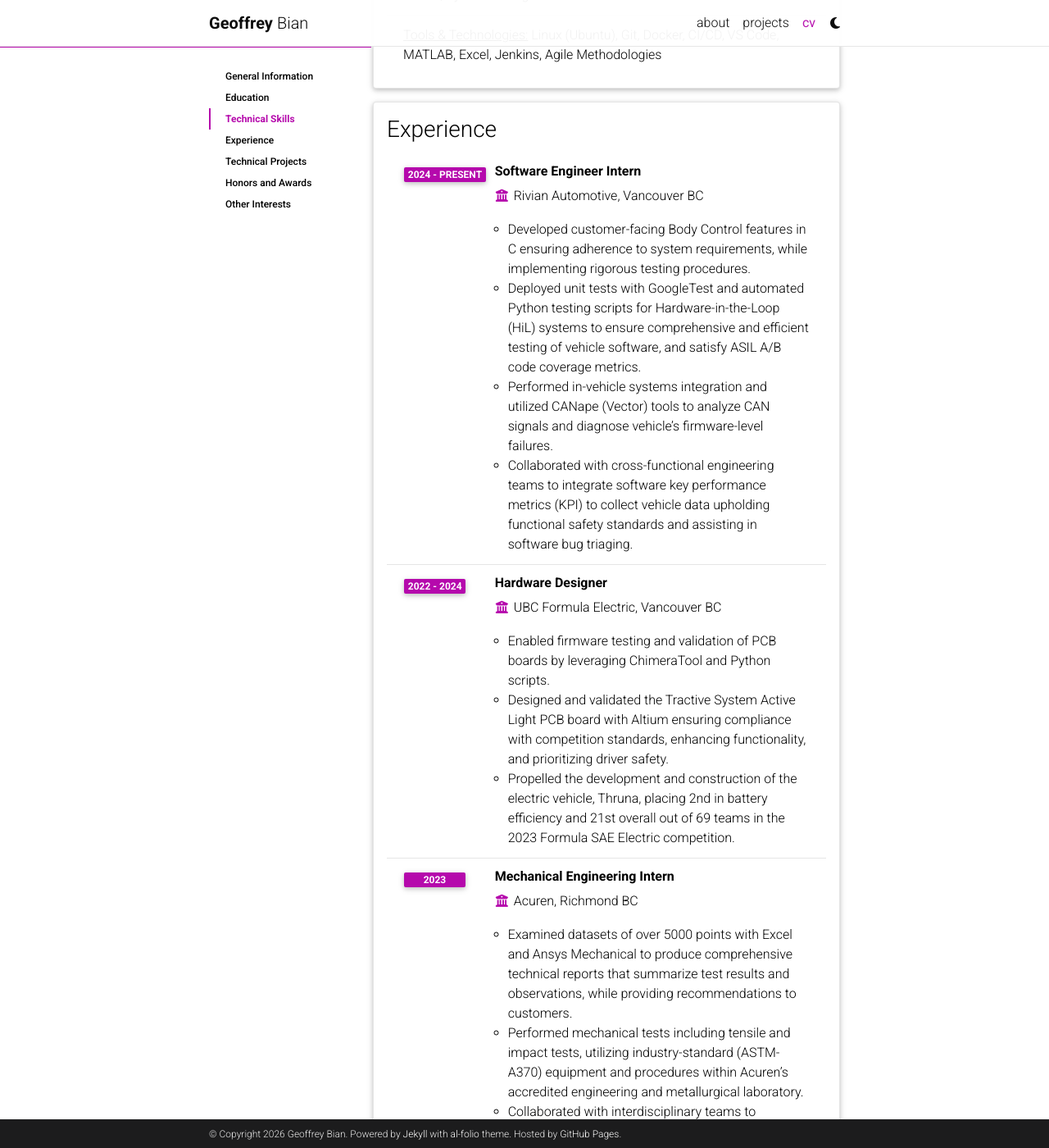
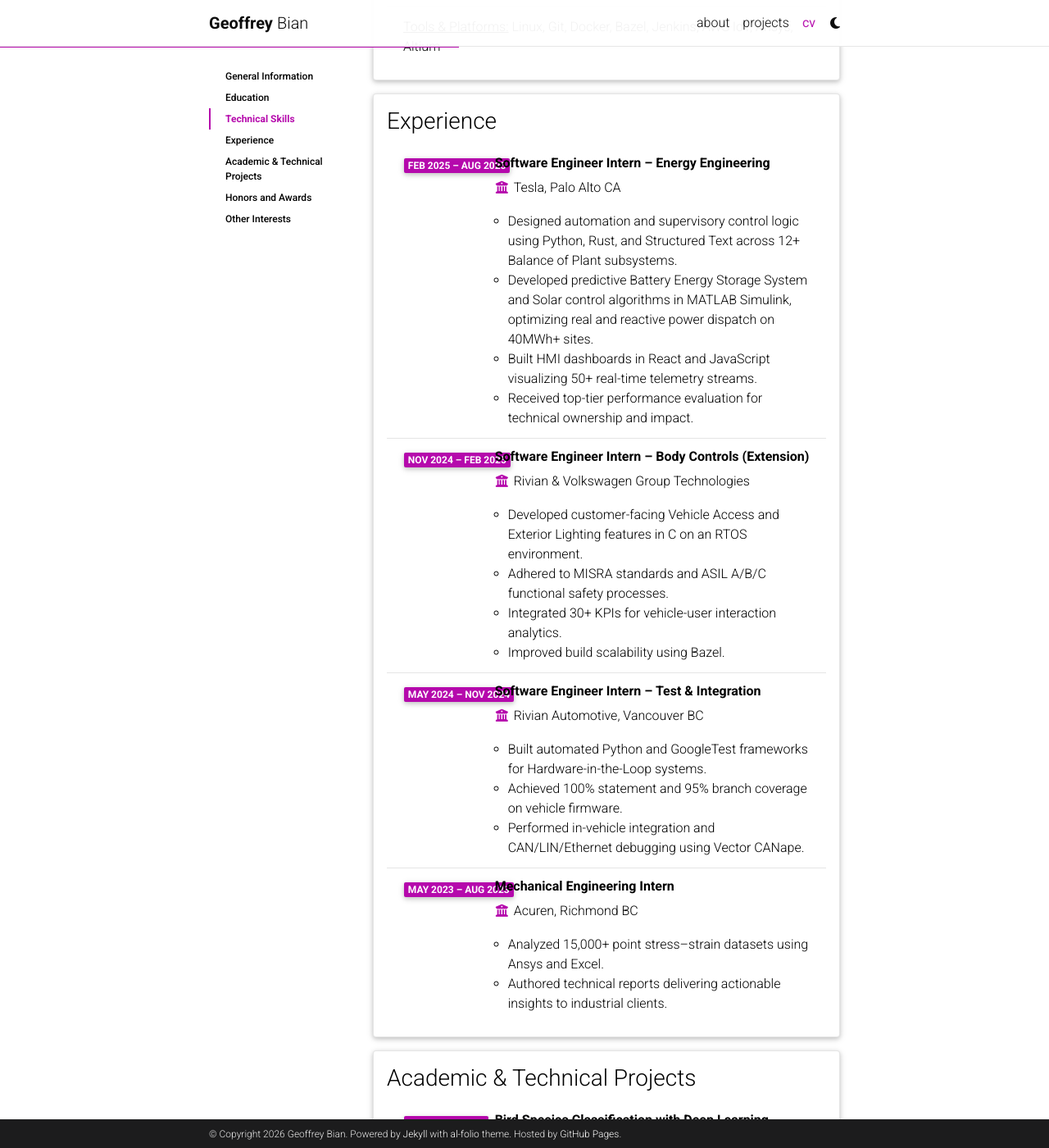
Before and after one commit to GeoffreyBian/geoffreybian.github.io, a Jekyll site: the page built from _pages/cv.md, in a window 1280 px wide and 1400 px high, scrolled down 1131 px. Shown: the whole window at 82% size. Built offline with Jekyll 4.4.1, drawn with Linux system fonts in a browser that asks for light colours; comment, search, counter and statistics services are not loaded; a style sheet for code colours, icons or effects is not loaded; some of the changed text lies outside the part shown.

Commit message:
update resume feb 3

```diff
--- a/_data/cv.yml
+++ b/_data/cv.yml
@@ -9,133 +9,124 @@
       value: geoffreybian100@gmail.com
     - name: LinkedIn
       value: www.linkedin.com/in/geoffreybian/
-    - name: Date of Birth
-      value: 2 July 2004
+    - name: GitHub
+      value: github.com/GeoffreyBian
+    - name: Citizenship
+      value: Canadian
     - name: Languages
       value: English, French, Mandarin
 
 - title: Education
   type: time_table
   contents:
-    - title: "Bachelor's of Applied Sciences in Computer Engineering"
+    - title: "Bachelor of Applied Science in Computer Engineering"
       institution: University of British Columbia
       year: 2022 - 2027
       description:
-        - "Cumulative GPA of 87.2% (4.1)"
-        - title: "Next available Co-op work term"
+        - "GPA: 4.0 / 4.0 (87%+)"
+        - title: "Relevant Coursework"
           contents:
-            - "January-August 2025"
-        - title: "Relevant Courses"
-          contents:
-            - "Software Construction"
-            - "Computing Systems"
-            - "Data Structures & Algorithms"
-            - "Circuit Analysis"
-            - "Technical Communication"
+            - Software Construction
+            - Computing Systems
+            - Data Structures & Algorithms
+            - Control Systems
+            - Circuit Analysis
 
-- title: "Technical Skills"
+- title: Technical Skills
   type: list
   contents:
-    - "<u>Programming & Frameworks:</u> Java, Python, C, C++, JavaScript, React.js, Node.js, GoogleTest, JUnit, GDB"
-    - "<u>Systems & Hardware:</u> AWS, TCP/IP, CAN, LIN, ARM, Raspberry Pi, Altium, SystemVerilog"
-    - "<u>Tools & Technologies:</u> Linux (Ubuntu), Git, Docker, CI/CD, VS Code, MATLAB, Excel, Jenkins, Agile Methodologies"
+    - "<u>Languages:</u> Python, C, C++, Java, JavaScript (React), Go, Rust, SQL"
+    - "<u>Systems & Embedded:</u> CAN, LIN, TCP/IP, RTOS, ARM, STM32, Arduino, Raspberry Pi"
+    - "<u>ML & Controls:</u> PyTorch, MATLAB Simulink, Kalman Filters, PID Control"
+    - "<u>Tools & Platforms:</u> Linux, Git, Docker, Bazel, Jenkins, AWS IoT, Ansys, Altium"
 
 - title: Experience
   type: time_table
   contents:
-    - title: "Software Engineer Intern"
+    - title: "Software Engineer Intern – Energy Engineering"
+      institution: Tesla, Palo Alto CA
+      year: Feb 2025 – Aug 2025
+      description:
+        - "Designed automation and supervisory control logic using Python, Rust, and Structured Text across 12+ Balance of Plant subsystems."
+        - "Developed predictive Battery Energy Storage System and Solar control algorithms in MATLAB Simulink, optimizing real and reactive power dispatch on 40MWh+ sites."
+        - "Built HMI dashboards in React and JavaScript visualizing 50+ real-time telemetry streams."
+        - "Received top-tier performance evaluation for technical ownership and impact."
+
+    - title: "Software Engineer Intern – Body Controls (Extension)"
+      institution: Rivian & Volkswagen Group Technologies
+      year: Nov 2024 – Feb 2025
+      description:
+        - "Developed customer-facing Vehicle Access and Exterior Lighting features in C on an RTOS environment."
+        - "Adhered to MISRA standards and ASIL A/B/C functional safety processes."
+        - "Integrated 30+ KPIs for vehicle-user interaction analytics."
+        - "Improved build scalability using Bazel."
+
+    - title: "Software Engineer Intern – Test & Integration"
       institution: Rivian Automotive, Vancouver BC
-      year: 2024 - Present
+      year: May 2024 – Nov 2024
       description:
-        - "Developed customer-facing Body Control features in C ensuring adherence to system requirements, while implementing rigorous testing procedures."
-        - "Deployed unit tests with GoogleTest and automated Python testing scripts for Hardware-in-the-Loop (HiL) systems to ensure comprehensive and efficient testing of vehicle software, and satisfy ASIL A/B code coverage metrics."
-        - "Performed in-vehicle systems integration and utilized CANape (Vector) tools to analyze CAN signals and diagnose vehicle’s firmware-level failures."
-        - "Collaborated with cross-functional engineering teams to integrate software key performance metrics (KPI) to collect vehicle data upholding functional safety standards and assisting in software bug triaging."
-
-    - title: "Hardware Designer"
-      institution: UBC Formula Electric, Vancouver BC
-      year: 2022 - 2024
-      description:
-        - "Enabled firmware testing and validation of PCB boards by leveraging ChimeraTool and Python scripts."
-        - "Designed and validated the Tractive System Active Light PCB board with Altium ensuring compliance with competition standards, enhancing functionality, and prioritizing driver safety."
-        - "Propelled the development and construction of the electric vehicle, Thruna, placing 2nd in battery efficiency and 21st overall out of 69 teams in the 2023 Formula SAE Electric competition."
+        - "Built automated Python and GoogleTest frameworks for Hardware-in-the-Loop systems."
+        - "Achieved 100% statement and 95% branch coverage on vehicle firmware."
+        - "Performed in-vehicle integration and CAN/LIN/Ethernet debugging using Vector CANape."
 
     - title: "Mechanical Engineering Intern"
       institution: Acuren, Richmond BC
-      year: 2023
+      year: May 2023 – Aug 2023
       description:
-        - "Examined datasets of over 5000 points with Excel and Ansys Mechanical to produce comprehensive technical reports that summarize test results and observations, while providing recommendations to customers."
-        - "Performed mechanical tests including tensile and impact tests, utilizing industry-standard (ASTM-A370) equipment and procedures within Acuren’s accredited engineering and metallurgical laboratory."
-        - "Collaborated with interdisciplinary teams to effectively oversee and implement multiple projects simultaneously, while ensuring strict adherence to project timelines and financial constraints."
+        - "Analyzed 15,000+ point stress–strain datasets using Ansys and Excel."
+        - "Authored technical reports delivering actionable insights to industrial clients."
 
-    - title: "Content Creator"
-      institution: West Richmond Community Center, Richmond BC
-      year: 2021 - 2022
-      description:
-        - "Utilized photography and graphic design tools to revamp the community image of West Richmond's basketball camp, resulting in a more compelling and effective brand representation."
-        - "Leveraged various social and networking platforms to promote the camp and establish connections with patrons, expanding outreach and engagement (22% growth over summer 2021)."
-
-    - title: "Ice Hockey Referee"
-      institution: BC Hockey, Vancouver BC
-      year: 2016 - Present
-      description:
-        - "Demonstrating teamwork and flexibility through working with other officials to create a safe hockey environment for players, coaches, and parents."
-        - "Managed on-ice conflicts, while ensuring impartiality to maintain the integrity of the game and uphold sportsmanship standards."
-
-    - title: "Learn To Skate Instructor"
-      institution: Richmond Arenas Community Association, Richmond BC
-      year: 2021 - 2022
-      description:
-        - "Executed a variety of high-quality and stimulating skating activities for children ages 4-16, while fostering a safe and dynamic learning environment."
-
-- title: Technical Projects
+- title: Academic & Technical Projects
   type: time_table
   contents:
-    - title: "PinPoint"
-      year: 2024
+    - title: "Bird Species Classification with Deep Learning"
+      year: 2025 – Present
       description:
-        - "Facilitated the development of PinPoint, a map-based social media platform allowing users to collaborate through a map-based user interface at nwHacks 2024 24-hour hackathon."
-        - "Leveraged a Java Spring Boot, Mongo DB, and React stack to seamlessly develop and deploy the application."
+        - "Designed and trained image classification models using PyTorch."
+        - "Implemented both custom CNNs and ResNet-50 transfer learning pipelines."
+        - "Applied batch normalization, dropout, and validation monitoring to improve generalization."
 
-    - title: "Internet of Things Server"
-      year: 2023
+    - title: "Adaptive Kalman-Based Autonomous Navigation System"
+      year: 2025 – Present
       description:
-        - "Developed a robust IoT server to provide clients with access to toggle services and prediction functionalities for actuators and sensors."
-        - "Identified and resolved complex multi-threading and system integration issues to ensure server’s reliability."
+        - "Developed a real-time navigation stack for an autonomous F1Tenth vehicle using ROS and Python."
+        - "Implemented Kalman-filter-based sensor fusion and PID control."
+        - "Achieved 95% success rate in dynamic obstacle avoidance."
 
-    - title: "Audio Manipulation System"
-      year: 2023
+    - title: "UBC Baja SAE – Software & Hardware Lead"
+      year: 2024 – Present
       description:
-        - "Implemented Fourier Transform algorithms to analyze audio signals, enabling the conversion of audio data from the time domain to the frequency domain for advanced analysis."
-        - "Developed and optimized audio filtration algorithms, including noise reduction, pitch shifting, and equalization, enhancing audio quality."
+        - "Led a sub-team of 9 engineers in embedded systems and CAN debugging."
+        - "Designed a distributed real-time suspension control system using STM32, Arduino, and Raspberry Pi."
+        - "Implemented multi-ECU communication over CAN and SPI."
 
-- title: "Honors and Awards"
+    - title: "UBC CIRRUS Lab – Undergraduate Research Assistant"
+      year: 2025 – Present
+      description:
+        - "Developed optimization algorithms for data center workload migration achieving ~40% energy reduction."
+        - "Researched blockchain-integrated ML for verifiable cloud GHG tracking."
+
+    - title: "UBC Formula Electric SAE"
+      year: 2022 – 2024
+      description:
+        - "Designed and validated safety-critical PCB boards using Altium."
+        - "Built Python-based firmware validation tools for hardware testing."
+
+- title: Honors and Awards
   type: time_table
   contents:
     - year: 2024
       items:
-        - "Dean's Honour List"
+        - Dean’s Honour List
     - year: 2023
       items:
-        - "Dean's Honour List"
+        - Dean’s Honour List
     - year: 2022
       items:
-        - "British Columbia Retired Principals' and Vice-Principals' Association Scholarship"
-        - "Sir Winston Churchill Class of '85 Scholarship"
+        - British Columbia Retired Principals’ & Vice-Principals’ Association Scholarship
+        - Sir Winston Churchill Class of ’85 Scholarship
 
-# - title: "Academic Interests"
-#   type: nested_list
-#   contents:
-#     - title: "Topic 1."
-#       items:
-#         - "Description 1."
-#         - "Description 2."
-#     - title: "Topic 2."
-#       items:
-#         - "Description 1."
-#         - "Description 2."
-
-- title: "Other Interests"
+- title: Other Interests
   type: list
   contents:
-    - "<u>Hobbies:</u> Ice Hockey, Fitness and Conditioning, Fishing, Cycling, Hiking"
+    - "<u>Hobbies:</u> Ice Hockey, Fitness & Conditioning, Hiking, Cycling, Fishing"
```
